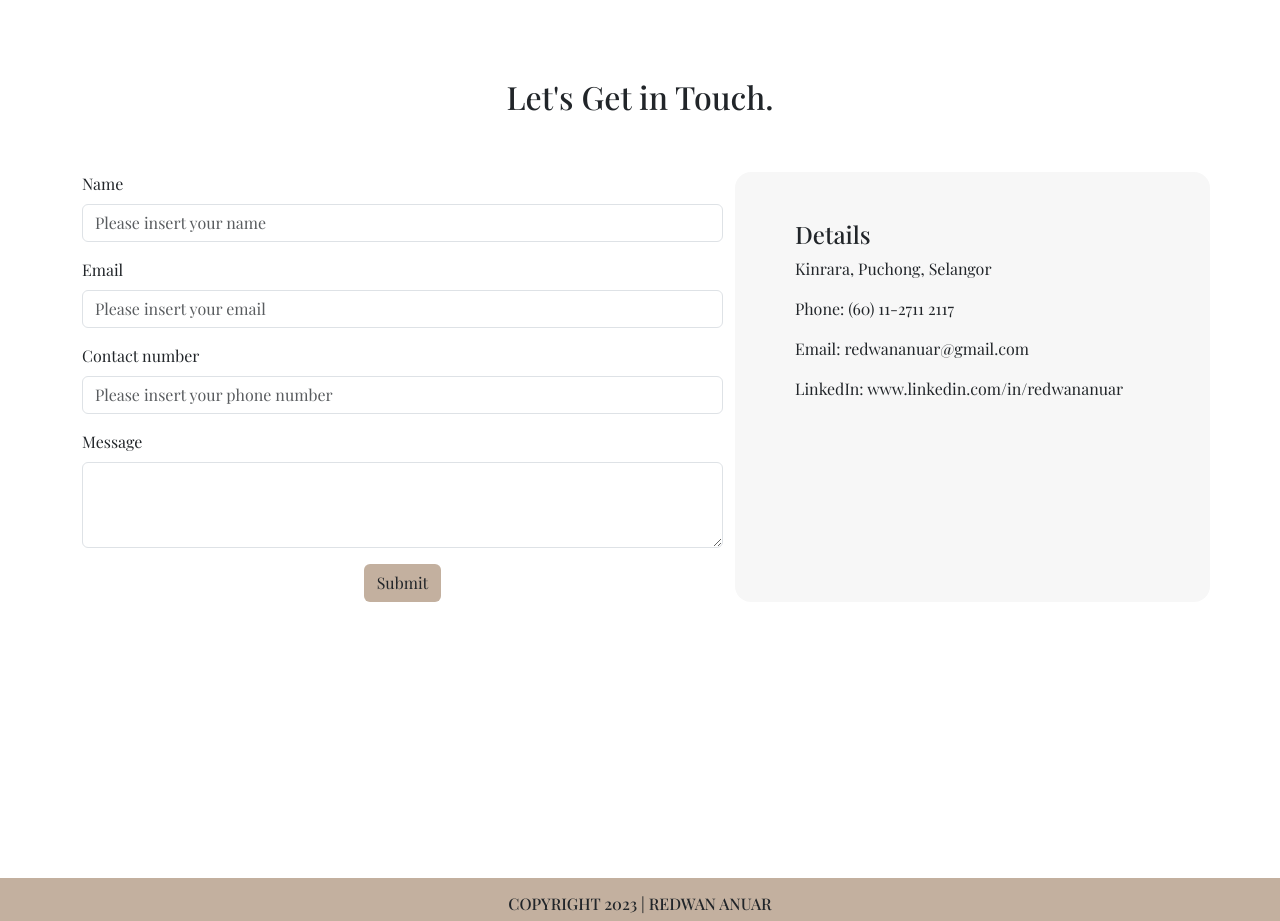
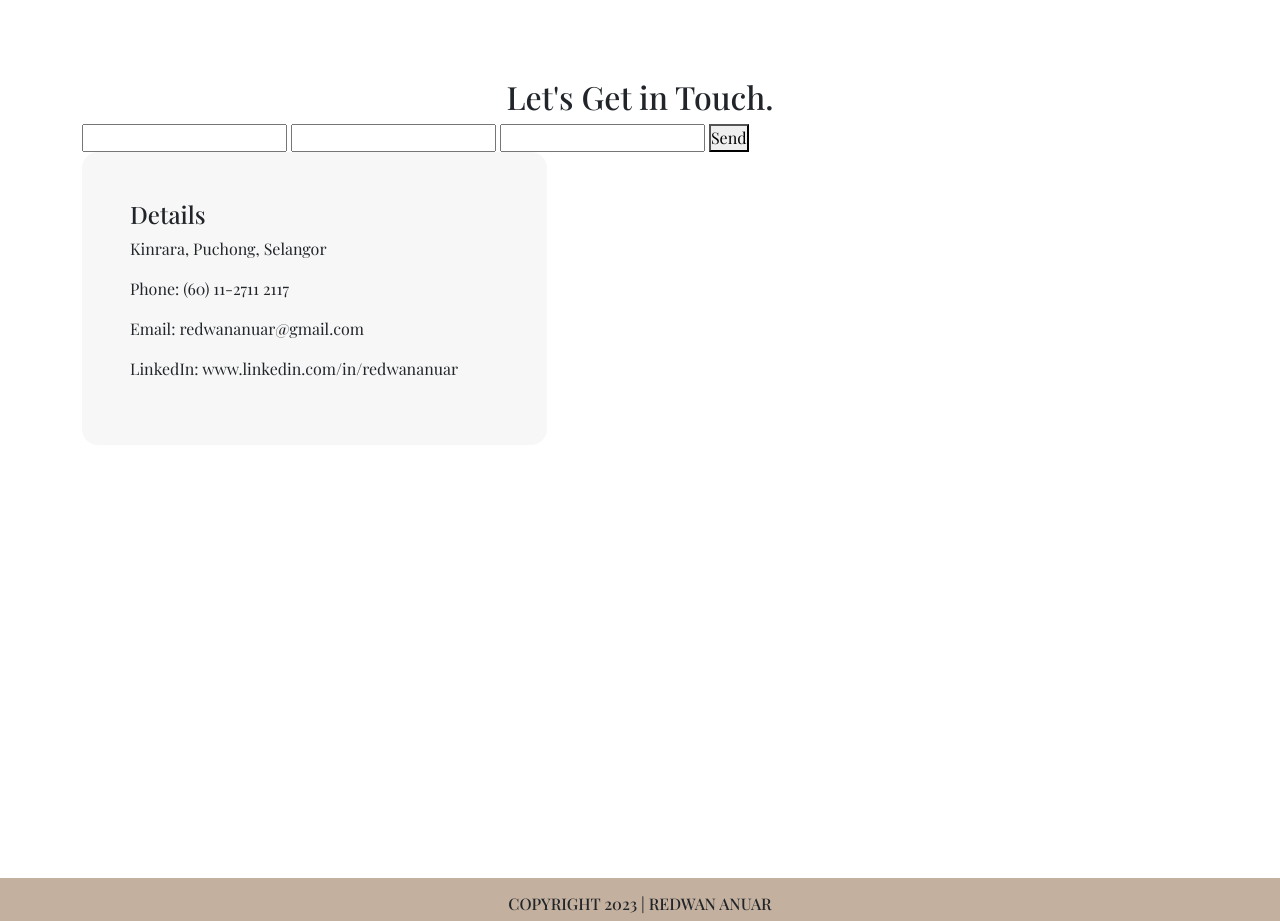
Before and after one commit to redwananuar/portfolio-2, a plain HTML site: page index.html in a window 1280 px wide. Shown: the part 1940-2861 px from the top of the page. Drawn offline with nearby package versions, Linux system fonts and the light colour scheme; a web font is replaced by a local one.

Commit message:
Update index.html

```diff
--- a/index.html
+++ b/index.html
@@ -174,28 +174,10 @@
       <h2>Let's Get in Touch.</h2>
     </div>
     <form action="https://getform.io/f/bejymlka" method="POST">
-    <div class="row py-5">
-      <div class=" form col-md-7 rounded-3">
-        <div class="mb-3">
-          <label for="exampleFormControlInput1" class="form-label">Name</label>
-          <input type="name" name="name" class="form-control" id="exampleFormControlInput1" placeholder="Please insert your name">
-        </div>
-        <div class="mb-3">
-          <label for="exampleFormControlInput1" class="form-label">Email</label>
-          <input type="email" name="email" class="form-control" id="exampleFormControlInput1" placeholder="Please insert your email">
-        </div>
-        <div class="mb-3">
-          <label for="exampleFormControlInput1" class="form-label">Contact number</label>
-          <input type="number" name="number" class="form-control" id="exampleFormControlInput1" placeholder="Please insert your phone number">
-        </div>
-        <div class="mb-3">
-          <label for="exampleFormControlTextarea1" class="form-label">Message</label>
-          <textarea class="form-control" type="text" name="message" id="exampleFormControlTextarea1" rows="3"></textarea>
-        </div>
-        <div class="submit text-center">
-          <button type="button" class="btn rounder-3">Submit</button>
-        </div>
-      </div>
+    <input type="text" name="name">
+  <input type="email" name="email">
+  <input type="text" name="message">
+  <button type="submit">Send</button>
     </form>
       <div class=" address col-md-5 rounded-4">
         <div class="details mx-5 py-5">
```
